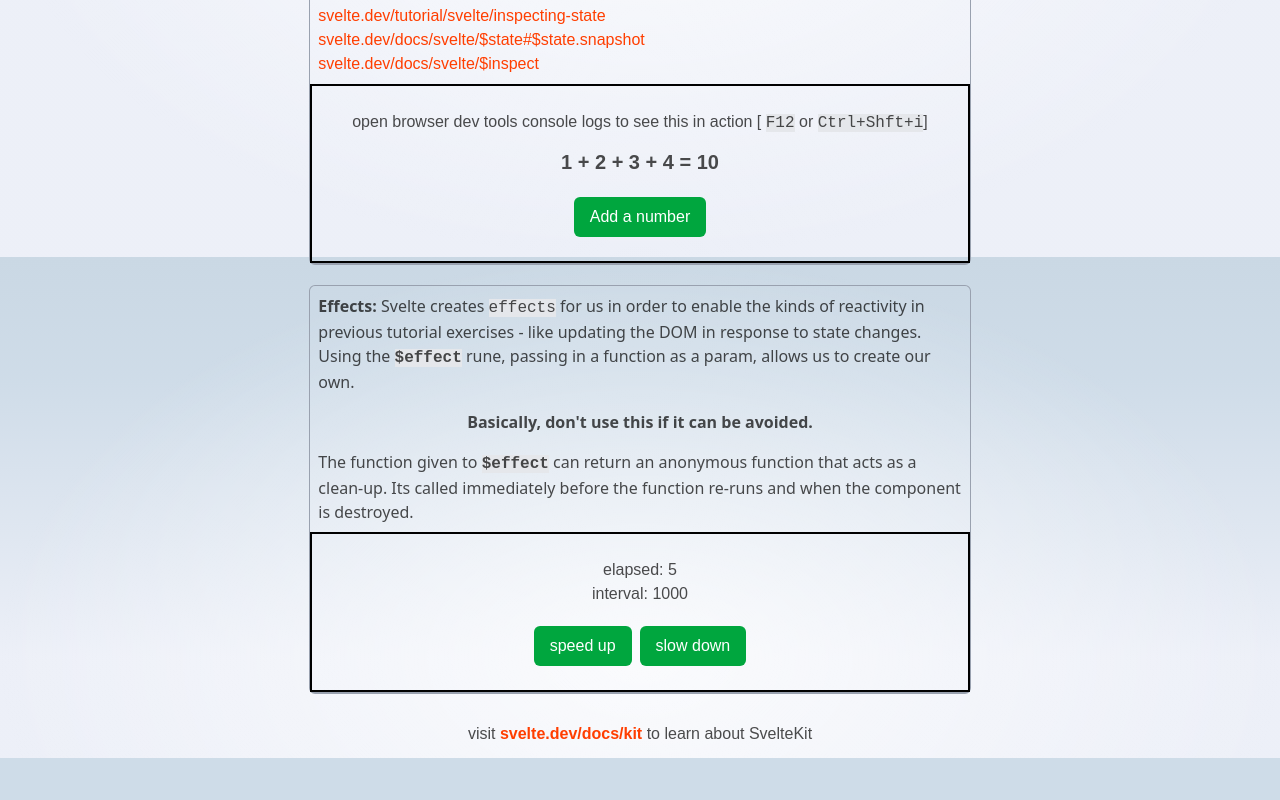
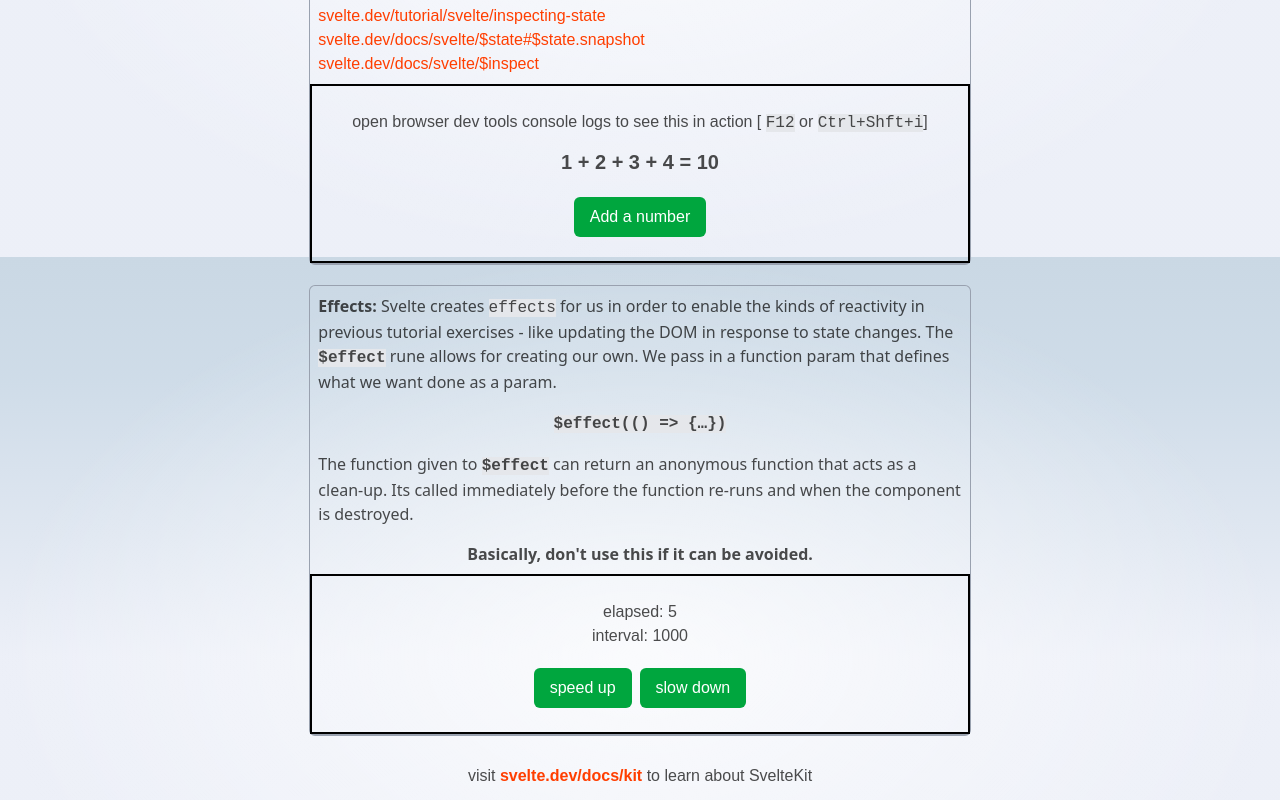
Before and after one commit to wforbes/svelte-learns, a SvelteKit app: page /first-tutorial in a window 1280 px wide. Shown: the part 2143-2943 px from the top of the page. Before the commit the page ends 2901 px from the top, so only its background shows below. Built offline with nearby package versions, Linux system fonts and the light colour scheme.

Commit message:
tutorial: update Effects exercise

```diff
--- a/src/routes/first-tutorial/+page.svelte
+++ b/src/routes/first-tutorial/+page.svelte
@@ -156,16 +156,22 @@
 		<span class="ex-title">Effects:</span>
 		Svelte creates <span class="term">effects</span> for us in order to
 		enable the kinds of reactivity in previous tutorial exercises - like
-		updating the DOM in response to state changes. Using the
-		<span class="code">$effect</span> rune, passing in a function as a param,
-		allows us to create our own.
+		updating the DOM in response to state changes. The
+		<span class="code">$effect</span> rune allows for creating our own.
+		We pass in a function param that defines what we want done as a param.
 	</p>
-	<p class="ex font-bold! text-center">Basically, don&apos;t use this if it can be avoided.</p>
+	<p class="ex text-center">
+		<span class="code">
+			$effect&lpar;&lpar;&rpar;&nbsp;=&gt;&nbsp;&lbrace;&hellip;&rbrace;&rpar;
+		</span>
+	</p>
 	<p class="ex">
 		The function given to <span class="code">$effect</span> can return an
 		anonymous function that acts as a clean-up. Its called immediately before
 		the function re-runs and when the component is destroyed.
 	</p>
+	<p class="ex font-bold! text-center">Basically, don&apos;t use this if it can be avoided.</p>
+
 	<div class="ex-container">
 		<Effects />
 	</div>
```
